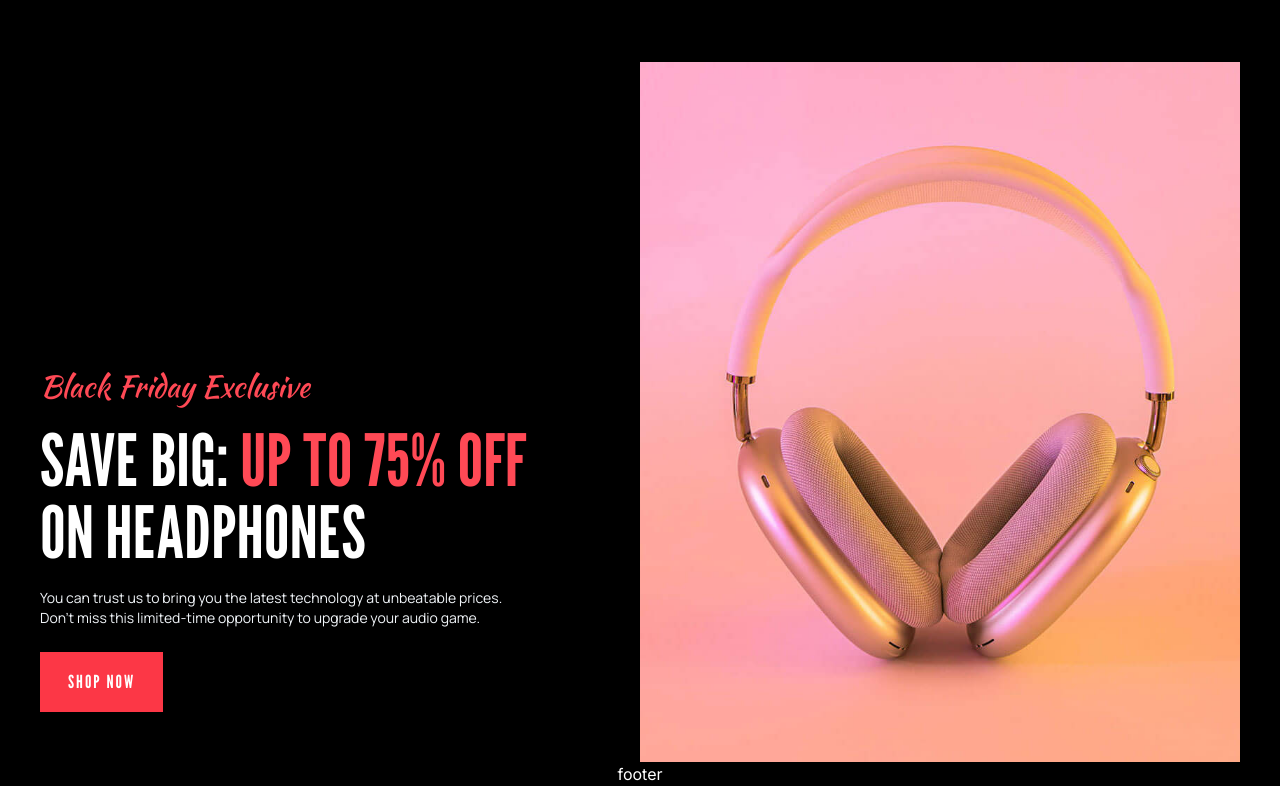
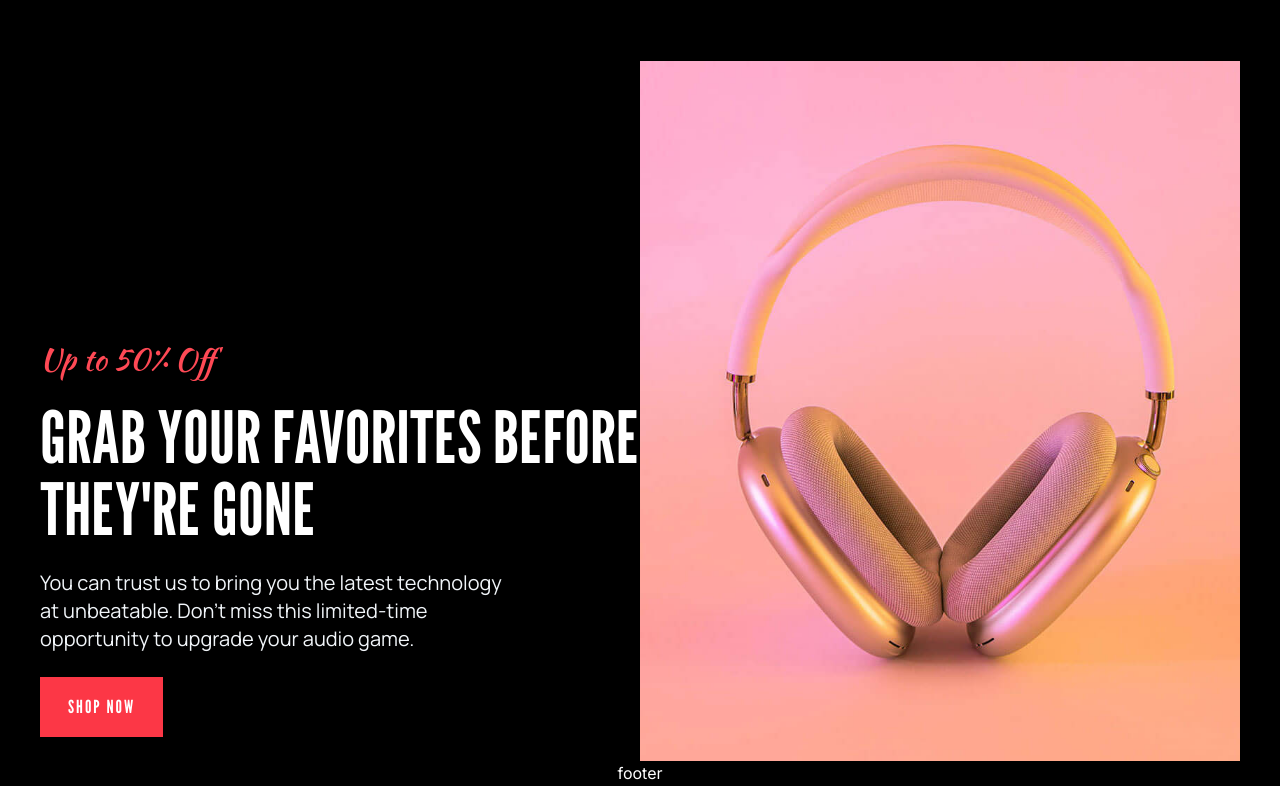
Before and after one commit to sofia-kn/shop-black-friday-nextjs, a Next.js app: page / in a window 1280 px wide. Shown: the part 1115-1901 px from the top of the page. Built offline with nearby package versions, Linux system fonts and the light colour scheme.

Commit message:
feat(MainDescription): created MainDescription component

```diff
--- /dev/null
+++ b/src/app/(components)/elements/MainDescription.jsx
@@ -0,0 +1,21 @@
+import React from "react";
+import RedButton from "./RedButton";
+
+export default function MainDescription({ mt,m, mTop,w, pText  }) {
+  return (
+    <div
+      className={` m-${m} mt-${mTop} lg:w-1/2 flex justify-between flex-col lg:mt-[${mt}]`}
+    >
+      <h3 className="text-[#FF4955] text-xl lg:text-3xl text-center font-Kr lg:text-left">
+        Up to 50% Off
+      </h3>
+      <h2 className="text-4xl md:text-6xl lg:text-7xl font-medium	text-center mt-6 mb-6 font-Lr break-words	lg:text-left	">
+        GRAB YOUR FAVORITES BEFORE THEY'RE GONE
+      </h2>
+      <p className={`lg:w-${w} text-center w-full text-sm md:text-xl lg:text-xl font-M text-slate-100 lg:text-left mb-6`}>
+      {pText}
+      </p>
+      <RedButton />
+    </div>
+  );
+}
--- a/src/app/page.js
+++ b/src/app/page.js
@@ -1,5 +1,6 @@
 "use client";
 import Image from "next/image";
+import MainDescription from "./(components)/elements/MainDescription";
 import RedButton from "./(components)/elements/RedButton";
 import Timer from "./(components)/home/Timer";
 
@@ -19,20 +20,7 @@ export default function Home() {
               style={{ width: "100%" }}
             />
           </div>
-          <div className=" m-8 mt-8 sm:min-w-[300px] md:max-w-[500px] flex justify-between flex-col">
-            <h3 className="text-[#FF4955] text-xl lg:text-3xl text-center font-Kr lg:text-left">
-              Up to 50% Off
-            </h3>
-            <h2 className="text-4xl md:text-6xl lg:text-7xl font-medium	text-center mt-6 mb-6 font-Lr break-words	lg:text-left	">
-              GRAB YOUR FAVORITES BEFORE THEY'RE GONE
-            </h2>
-            <p className="text-center w-full text-sm md:text-xl lg:text-xl font-M text-slate-100 lg:text-left mb-6">
-              You can trust us to bring you the latest technology at unbeatable
-              prices. Don’t miss this limited-time opportunity to upgrade your
-              audio game. Grab your perfect pair now!
-            </p>
-            <RedButton/>
-          </div>
+          <MainDescription m={"8"} mtop={"8"} pText={"You can trust us to bring you the latest technology at unbeatable prices. Don’t miss this limited-time opportunity to upgrade your audio game. Grab your perfect pair now!"}/>
         </div>
       </div>
       <div className="container w-full relative  mt-16">
@@ -46,7 +34,7 @@ export default function Home() {
             />
           </div>
 
-          <div className=" lg:w-1/2 flex justify-between flex-col md:justify-end-end basis-2/4 mt-[2rem] lg:mt-[16rem]">
+          {/* <div className=" lg:w-1/2 flex justify-between flex-col md:justify-end-end basis-2/4 mt-[2rem] lg:mt-[16rem]">
             <h3 className="text-[#FF4955] text-xl md:text-3xl  font-Kr text-left ">
               Black Friday Exclusive
             </h3>
@@ -61,7 +49,14 @@ export default function Home() {
               audio game.
             </p>
             <RedButton />
-          </div>
+          </div> */}
+          <MainDescription
+            mt={"16rem"}
+            w={"4/5"}
+            pText={
+              " You can trust us to bring you the latest technology at unbeatable. Don’t miss this limited-time opportunity to upgrade your audio game."
+            }
+          />
         </div>
       </div>
     </main>
```
